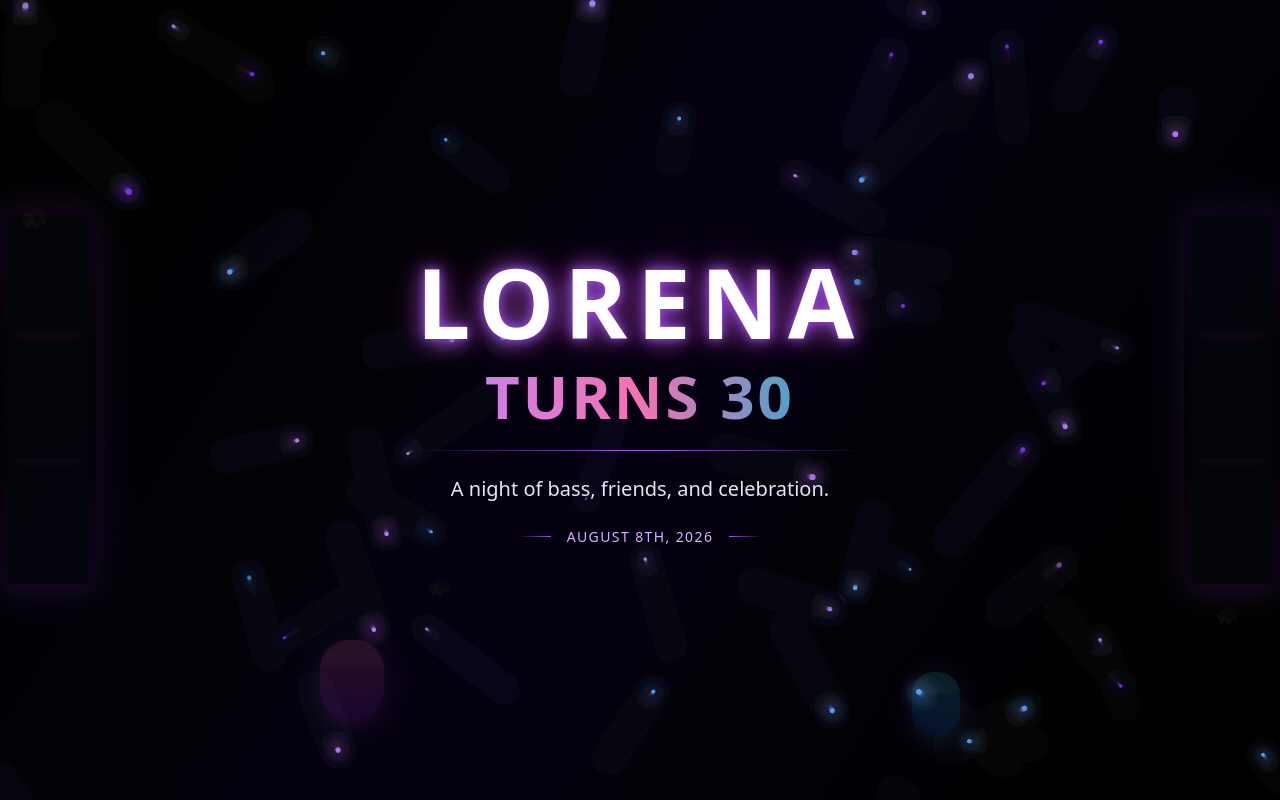
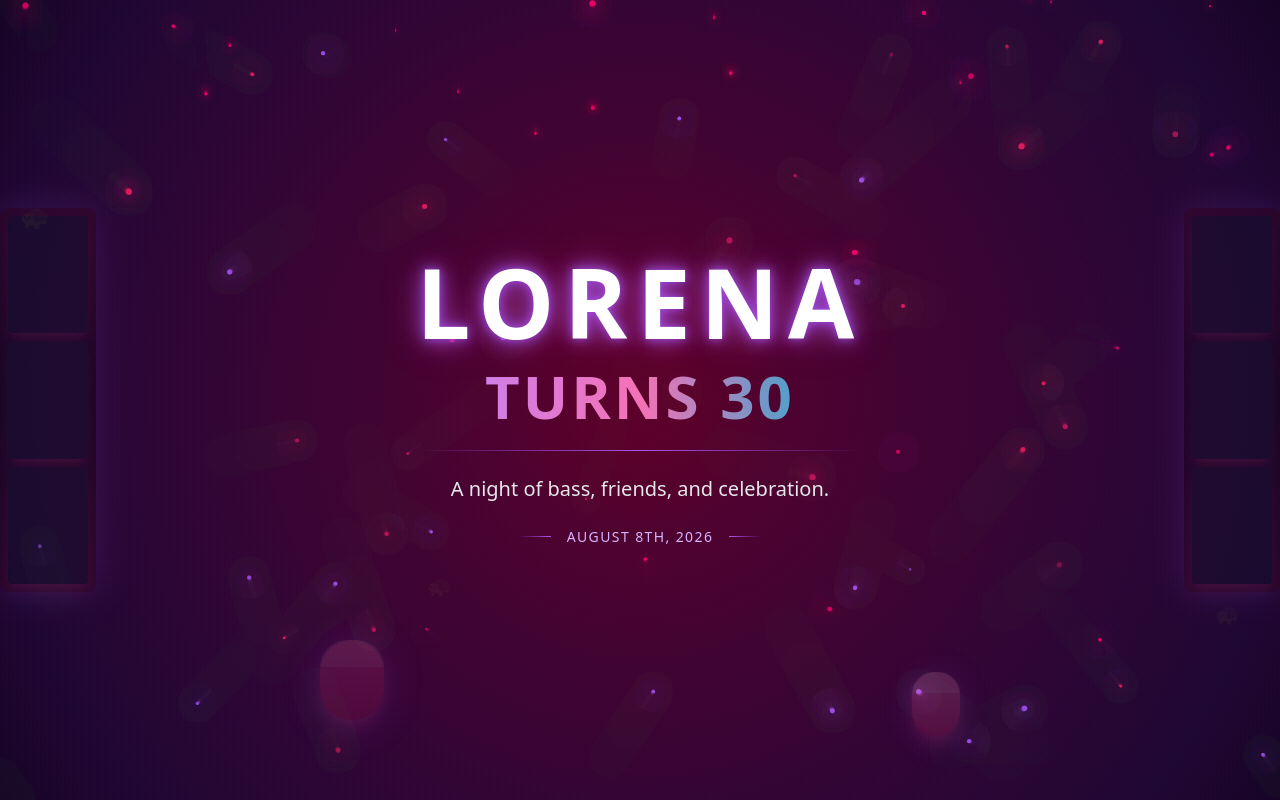
Before and after one commit to Arkansia/Lorena-Dirty-30, a React (Vite) app: page / in a window 1280 px wide. Shown: the top 800 px of the page. Built offline with nearby package versions, Linux system fonts and the light colour scheme; the HTML template or start-up script is replaced by a standard one.

Commit message:
feat: Enhance background with pink neon aesthetic and falling star code rainfall

```diff
--- a/src/components/Background.jsx
+++ b/src/components/Background.jsx
@@ -11,10 +11,10 @@ const Background = () => {
     canvas.width = window.innerWidth;
     canvas.height = window.innerHeight;
 
+    // Particles for the main floating effect
     const particles = [];
-    const particleCount = 50;
+    const particleCount = 60;
 
-    // Initialize particles
     for (let i = 0; i < particleCount; i++) {
       particles.push({
         x: Math.random() * canvas.width,
@@ -23,44 +23,95 @@ const Background = () => {
         vx: (Math.random() - 0.5) * 0.5,
         vy: (Math.random() - 0.5) * 0.5,
         opacity: Math.random() * 0.5 + 0.3,
-        color: ['#a78bfa', '#c084fc', '#7c3aed', '#60a5fa'][Math.floor(Math.random() * 4)],
+        color: ['#ff006e', '#c2185b', '#e91e63', '#a855f7'][Math.floor(Math.random() * 4)],
+      });
+    }
+
+    // Falling stars (like code rainfall)
+    const fallingStars = [];
+    const starCount = 100;
+
+    for (let i = 0; i < starCount; i++) {
+      fallingStars.push({
+        x: Math.random() * canvas.width,
+        y: Math.random() * canvas.height - canvas.height,
+        size: Math.random() * 1.5 + 0.5,
+        opacity: Math.random() * 0.6 + 0.2,
+        speed: Math.random() * 0.3 + 0.1,
+        sway: Math.random() * 0.5,
+        swayOffset: Math.random() * Math.PI * 2,
       });
     }
 
     const animate = () => {
-      // Dark background
-      ctx.fillStyle = 'rgba(0, 0, 0, 0.1)';
+      // Dark background with strong purple tone
+      ctx.fillStyle = 'rgba(0, 0, 5, 0.15)';
       ctx.fillRect(0, 0, canvas.width, canvas.height);
 
-      // Draw gradient background overlay
-      const gradient = ctx.createLinearGradient(0, 0, canvas.width, canvas.height);
-      gradient.addColorStop(0, 'rgba(15, 0, 40, 0)');
-      gradient.addColorStop(0.5, 'rgba(25, 0, 60, 0.05)');
-      gradient.addColorStop(1, 'rgba(15, 0, 40, 0)');
-      ctx.fillStyle = gradient;
+      // Draw radial gradient for magenta glow
+      const centerX = canvas.width / 2;
+      const centerY = canvas.height / 2;
+      const radialGradient = ctx.createRadialGradient(centerX, centerY, 0, centerX, centerY, Math.max(canvas.width, canvas.height));
+      radialGradient.addColorStop(0, 'rgba(255, 0, 110, 0.08)');
+      radialGradient.addColorStop(0.5, 'rgba(138, 43, 226, 0.04)');
+      radialGradient.addColorStop(1, 'rgba(25, 0, 60, 0)');
+      ctx.fillStyle = radialGradient;
       ctx.fillRect(0, 0, canvas.width, canvas.height);
 
-      // Draw and update particles
+      // Draw and update floating particles
       particles.forEach((particle) => {
         particle.x += particle.vx;
         particle.y += particle.vy;
         particle.opacity += (Math.random() - 0.5) * 0.02;
         particle.opacity = Math.max(0.1, Math.min(0.7, particle.opacity));
 
-        // Wrap around edges
         if (particle.x < 0) particle.x = canvas.width;
         if (particle.x > canvas.width) particle.x = 0;
         if (particle.y < 0) particle.y = canvas.height;
         if (particle.y > canvas.height) particle.y = 0;
 
-        // Draw particle with glow
         ctx.shadowColor = particle.color;
-        ctx.shadowBlur = 15;
+        ctx.shadowBlur = 20;
         ctx.fillStyle = `${particle.color}${Math.floor(particle.opacity * 255).toString(16).padStart(2, '0')}`;
         ctx.beginPath();
         ctx.arc(particle.x, particle.y, particle.radius, 0, Math.PI * 2);
         ctx.fill();
       });
+
+      // Draw falling stars (code rainfall)
+      fallingStars.forEach((star) => {
+        star.y += star.speed;
+        star.x += Math.sin(star.swayOffset + star.y * 0.005) * star.sway * 0.1;
+        star.swayOffset += 0.01;
+
+        if (star.y > canvas.height) {
+          star.y = -10;
+          star.x = Math.random() * canvas.width;
+        }
+
+        ctx.shadowColor = '#ff006e';
+        ctx.shadowBlur = 8;
+        ctx.fillStyle = `rgba(255, 0, 110, ${star.opacity})`;
+        ctx.beginPath();
+        ctx.arc(star.x, star.y, star.size, 0, Math.PI * 2);
+        ctx.fill();
+
+        // Add small cross pattern for code-like look
+        ctx.strokeStyle = `rgba(255, 0, 110, ${star.opacity * 0.6})`;
+        ctx.lineWidth = 0.5;
+        ctx.beginPath();
+        ctx.moveTo(star.x - star.size, star.y);
+        ctx.lineTo(star.x + star.size, star.y);
+        ctx.moveTo(star.x, star.y - star.size);
+        ctx.lineTo(star.x, star.y + star.size);
+        ctx.stroke();
+      });
+
+      // Occasional lightning flashes
+      if (Math.random() < 0.005) {
+        ctx.fillStyle = `rgba(255, 0, 110, ${Math.random() * 0.15 + 0.05})`;
+        ctx.fillRect(0, 0, canvas.width, canvas.height);
+      }
 
       ctx.shadowColor = 'transparent';
       requestAnimationFrame(animate);
@@ -79,50 +130,50 @@ const Background = () => {
 
   return (
     <div className="fixed inset-0 z-0">
-      {/* Canvas for animated particles */}
+      {/* Canvas for animated particles and falling stars */}
       <canvas
         ref={canvasRef}
         className="w-full h-full"
       />
 
       {/* Speaker stacks - Left */}
-      <div className="absolute left-0 top-1/2 -translate-y-1/2 opacity-20 pointer-events-none">
-        <div className="w-24 h-96 bg-gradient-to-b from-purple-900 via-black to-purple-900 rounded-lg shadow-2xl shadow-purple-600/50 speaker-pulse">
+      <div className="absolute left-0 top-1/2 -translate-y-1/2 opacity-25 pointer-events-none">
+        <div className="w-24 h-96 bg-gradient-to-b from-pink-900 via-black to-pink-900 rounded-lg shadow-2xl shadow-pink-600/60 speaker-pulse">
           <div className="w-full h-full flex flex-col gap-2 p-2">
-            <div className="flex-1 bg-gray-900 rounded shadow-lg shadow-purple-500/30"></div>
-            <div className="flex-1 bg-gray-900 rounded shadow-lg shadow-purple-500/30"></div>
-            <div className="flex-1 bg-gray-900 rounded shadow-lg shadow-purple-500/30"></div>
+            <div className="flex-1 bg-gray-900 rounded shadow-lg shadow-pink-500/40"></div>
+            <div className="flex-1 bg-gray-900 rounded shadow-lg shadow-pink-500/40"></div>
+            <div className="flex-1 bg-gray-900 rounded shadow-lg shadow-pink-500/40"></div>
           </div>
         </div>
       </div>
 
       {/* Speaker stacks - Right */}
-      <div className="absolute right-0 top-1/2 -translate-y-1/2 opacity-20 pointer-events-none">
-        <div className="w-24 h-96 bg-gradient-to-b from-purple-900 via-black to-purple-900 rounded-lg shadow-2xl shadow-purple-600/50 speaker-pulse" style={{ animationDelay: '0.5s' }}>
+      <div className="absolute right-0 top-1/2 -translate-y-1/2 opacity-25 pointer-events-none">
+        <div className="w-24 h-96 bg-gradient-to-b from-pink-900 via-black to-pink-900 rounded-lg shadow-2xl shadow-pink-600/60 speaker-pulse" style={{ animationDelay: '0.5s' }}>
           <div className="w-full h-full flex flex-col gap-2 p-2">
-            <div className="flex-1 bg-gray-900 rounded shadow-lg shadow-purple-500/30"></div>
-            <div className="flex-1 bg-gray-900 rounded shadow-lg shadow-purple-500/30"></div>
-            <div className="flex-1 bg-gray-900 rounded shadow-lg shadow-purple-500/30"></div>
+            <div className="flex-1 bg-gray-900 rounded shadow-lg shadow-pink-500/40"></div>
+            <div className="flex-1 bg-gray-900 rounded shadow-lg shadow-pink-500/40"></div>
+            <div className="flex-1 bg-gray-900 rounded shadow-lg shadow-pink-500/40"></div>
           </div>
         </div>
       </div>
 
-      {/* Glowing mushrooms scattered */}
-      <div className="absolute bottom-20 left-1/4 opacity-15 pointer-events-none">
-        <div className="w-16 h-20 bg-gradient-to-b from-pink-500 to-purple-600 rounded-full shadow-lg shadow-pink-500/50 glow-mushroom">
+      {/* Glowing mushrooms - now more magenta/pink */}
+      <div className="absolute bottom-20 left-1/4 opacity-20 pointer-events-none">
+        <div className="w-16 h-20 bg-gradient-to-b from-pink-500 to-pink-700 rounded-full shadow-lg shadow-pink-500/70 glow-mushroom">
           <div className="w-full h-1/3 bg-pink-300 rounded-t-full opacity-40"></div>
         </div>
       </div>
 
-      <div className="absolute bottom-16 right-1/4 opacity-15 pointer-events-none">
-        <div className="w-12 h-16 bg-gradient-to-b from-cyan-400 to-blue-600 rounded-full shadow-lg shadow-cyan-400/50 glow-mushroom" style={{ animationDelay: '1s' }}>
-          <div className="w-full h-1/3 bg-cyan-200 rounded-t-full opacity-40"></div>
+      <div className="absolute bottom-16 right-1/4 opacity-20 pointer-events-none">
+        <div className="w-12 h-16 bg-gradient-to-b from-pink-400 to-pink-600 rounded-full shadow-lg shadow-pink-500/70 glow-mushroom" style={{ animationDelay: '1s' }}>
+          <div className="w-full h-1/3 bg-pink-200 rounded-t-full opacity-40"></div>
         </div>
       </div>
 
-      <div className="absolute bottom-24 left-1/2 opacity-15 pointer-events-none">
-        <div className="w-14 h-18 bg-gradient-to-b from-purple-400 to-indigo-600 rounded-full shadow-lg shadow-purple-500/50 glow-mushroom" style={{ animationDelay: '0.5s' }}>
-          <div className="w-full h-1/3 bg-purple-200 rounded-t-full opacity-40"></div>
+      <div className="absolute bottom-24 left-1/2 opacity-20 pointer-events-none">
+        <div className="w-14 h-18 bg-gradient-to-b from-pink-500 to-purple-700 rounded-full shadow-lg shadow-pink-500/70 glow-mushroom" style={{ animationDelay: '0.5s' }}>
+          <div className="w-full h-1/3 bg-pink-200 rounded-t-full opacity-40"></div>
         </div>
       </div>
 
```
